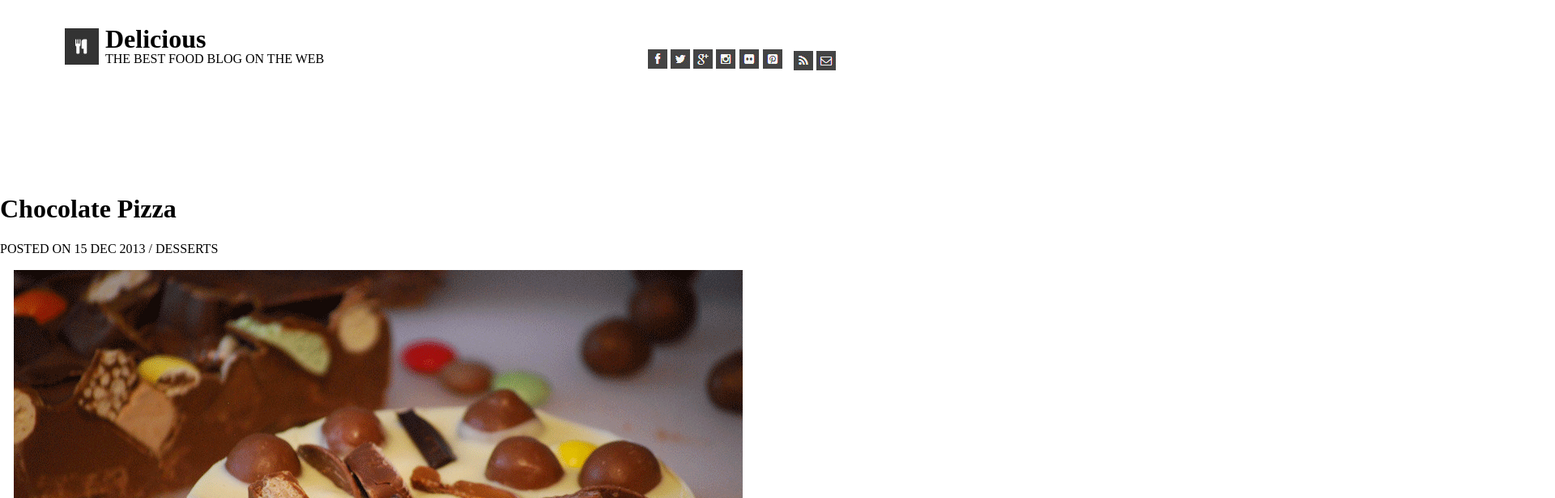
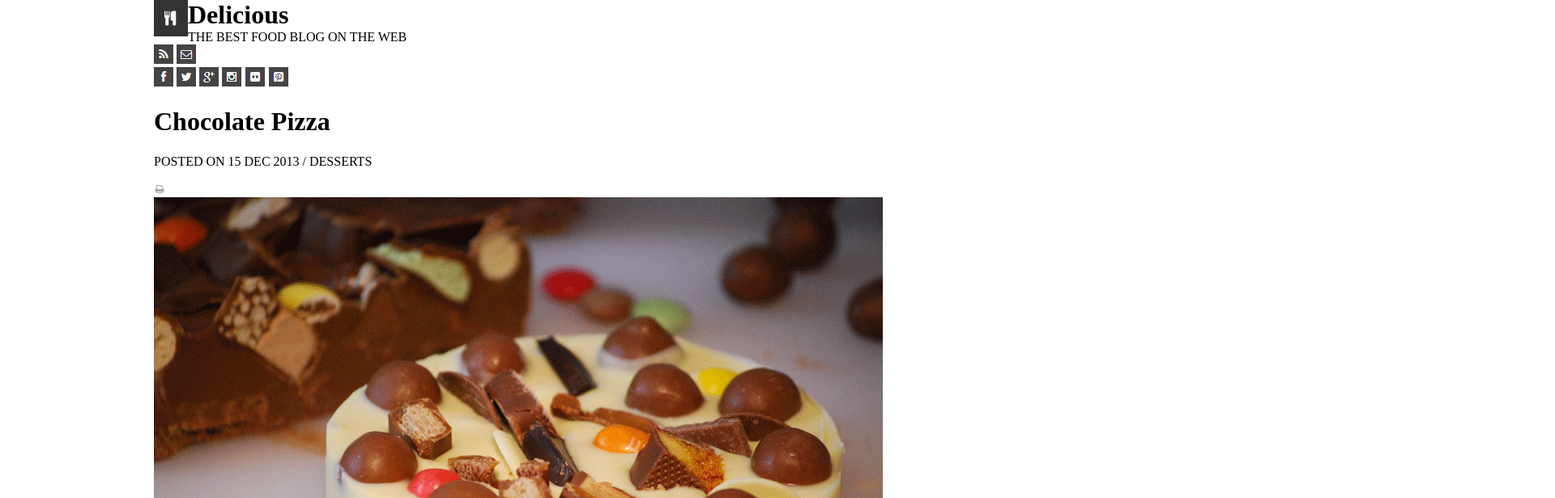
Before and after one commit to abrielcleaver/LAB-10--chocolate-pizza, a website: page index.html in a window 1280 px wide. Shown: the top 616 px of the page at 81% size, 1920 px wide, since content can reach past the window. Drawn offline with Linux system fonts and the light colour scheme.

Commit message:
added more styles

```diff
--- a/index.html
+++ b/index.html
@@ -15,11 +15,16 @@
 </head>
 
 <body>
+    <div id="wrap">
     <header>
         <div>
-            <img id="logo" src="./assets\logo.png" alt="fork img">
+            <div id="header-left">
+            <img id="header-left-logo" src="./assets\logo.png" alt="fork img">
+            <div id="header-left-text">
             <h1 id="Delicious">Delicious</h1>
             <p id="best">THE BEST FOOD BLOG ON THE WEB</p>
+        </div>
+        </div>
 
             <div id="two-icons">
                 <img src="./assets\rss-icon.png" alt="rss icon">
@@ -35,8 +40,8 @@
                 <img src="./assets\pint-icon.png" alt="pintrest-icon">
             </div>
         </div>
-
     </header>
+    <main>
         <h1>Chocolate Pizza</h1>
         <p>POSTED ON 15 DEC 2013 / DESSERTS</p>
         <img src="./assets\print-icon.png" alt="print-icon">
@@ -46,12 +51,13 @@
             For the fig swirl: Melt butter over medium heat in a saucepan. Add brown sugar and stir to dissolve. Halve all of the figs and toss in the saucepan with water and lemon juice. Cook over medium heat, stirring frequently, until you have a chunky-jammy mixture. Add salt with one or two stirs, set aside and let cool completely.
         </p>
         <p class="instructions">
-        p Ice cream: In a small pot over medium heat, combine mil, and granulated sugar until sugar is completely dissolved and the milk is just barely lukewarm. Whisk in the egg yolks. Set mixture in the fridge and wait until the fig mixture is cooled.
+            Ice cream: In a small pot over medium heat, combine mil, and granulated sugar until sugar is completely dissolved and the milk is just barely lukewarm. Whisk in the egg yolks. Set mixture in the fridge and wait until the fig mixture is cooled.
         </p>
         <p class="instructions">
             Using an ice cream machine, pour liquids into the frozen basin and process according to manufacturer instructions, i.e., let spin and thicken for 20 minutes before adding mascarpone, fig jam mixture, and the nuts. Continue to process for +/- 10 minutes. Pour semi-frozen mixture into a pyrex dish or glass tupperware. Freeze for at least two hours before serving.
         </p>
         <img src="./assets\list-bg.png" alt="picture of list for ingredients">
+    </main>
     <footer>
         <img src="./assets\van-pic.png" alt="picture of Vanessa">
         <p>Vanessa Stevenson</p>
@@ -63,6 +69,7 @@
         <p>Delicious (copyright symbol) 2013 All Rights Reserved</p>
         <p>Proudly published with Ghost.</p>
     </footer>
+</div>
 
 
 
--- a/styles/style.css
+++ b/styles/style.css
@@ -1,38 +1,42 @@
-/* body {
+ body {
+     display: flex;
+     align-items: center;
+     flex-direction: column;
+ }
+ #wrap {
+    width: 900px;
+ }
+
+ #header-left {
+     display: flex;
+}
+
+#header-left-logo {
+    width: 42px;
+    height: 45px;
+}
+
+#header-left-text {
     display: flex;
     flex-direction: column;
-    justify-content: center;
-
-} */
-
-#logo {
-    position: relative;
-    left: 80px;
-    top: 35px;
 }
 
 #Delicious {
-    position: relative;
-    left: 130px;
-    bottom: 40px;
+    margin: 0px;
+
 }
 
 #best {
-    position: relative;
-    left: 130px;
-    bottom: 65px;
+    margin: 0px;
 }
 
+
 #icons {
-    position: relative;
-    left: 800px;
-    bottom: 130px;
+
 }
 
 #two-icons {
-    position: relative;
-    left: 980px;
-    bottom: 100px;
+
 }
 
 .instructions {
```
Lines whose indentation alone changed are shown as unchanged.
